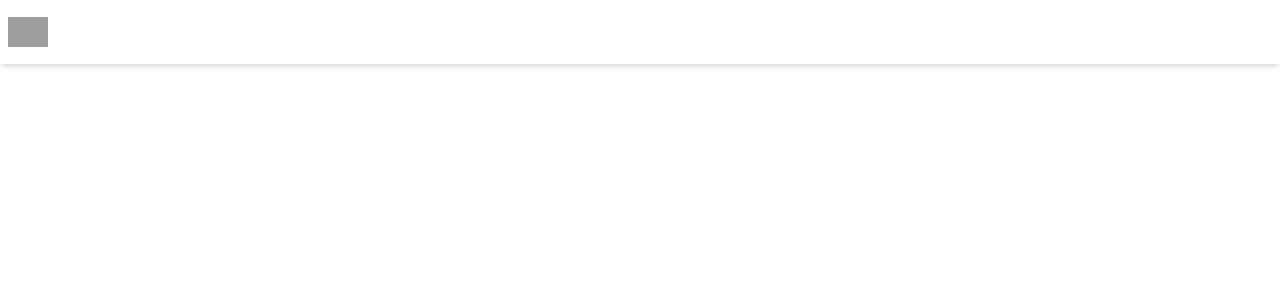
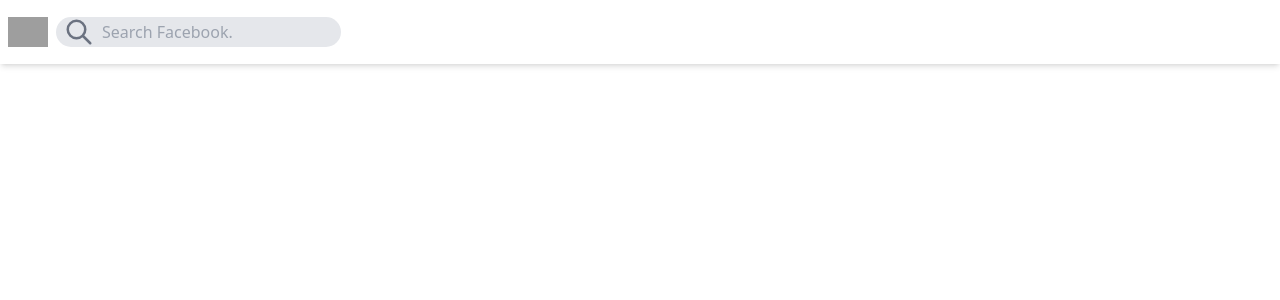
Before and after one commit to nayak-nirmalya/fb-clone, a Next.js app: page / in a window 1280 px wide. Shown: the top 300 px of the page. Built offline with nearby package versions, Linux system fonts and the light colour scheme; grey boxes are pictures that could not be loaded.

Commit message:
added icon and styling to search bar

```diff
--- a/src/components/Header.tsx
+++ b/src/components/Header.tsx
@@ -1,5 +1,6 @@
 import React from "react";
 import Image from "next/image";
+import { HiOutlineSearch } from "react-icons/hi";
 
 type HeaderProps = {};
 
@@ -16,6 +17,14 @@
           height={40}
           alt="Facebook Symbol, Facebook Logos Within A White Square"
         />
+        <div className="flex items-center space-x-2 px-2 ml-2 rounded-full bg-gray-200 text-gray-500">
+          <HiOutlineSearch size={30} />
+          <input
+            className="bg-transparent focus:outline-none rounded hidden lg:inline-flex"
+            type="text"
+            placeholder="Search Facebook."
+          ></input>
+        </div>
       </div>
 
       {/* Center */}
```
